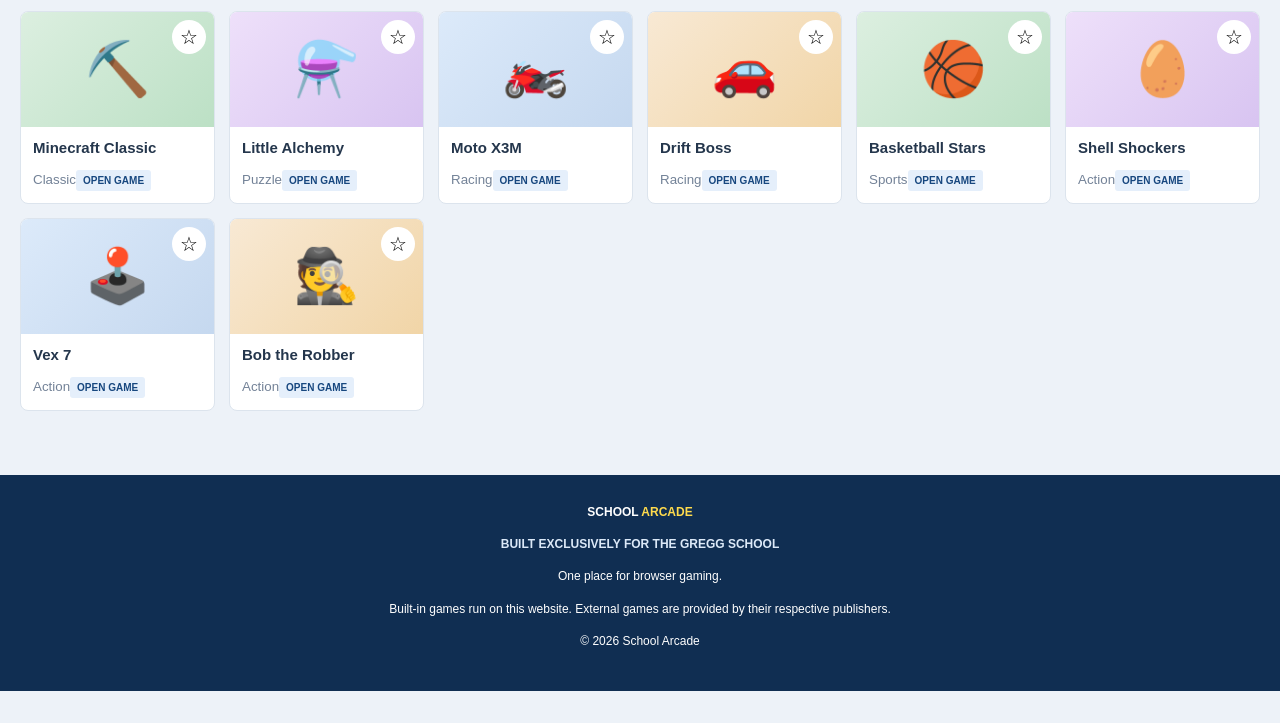
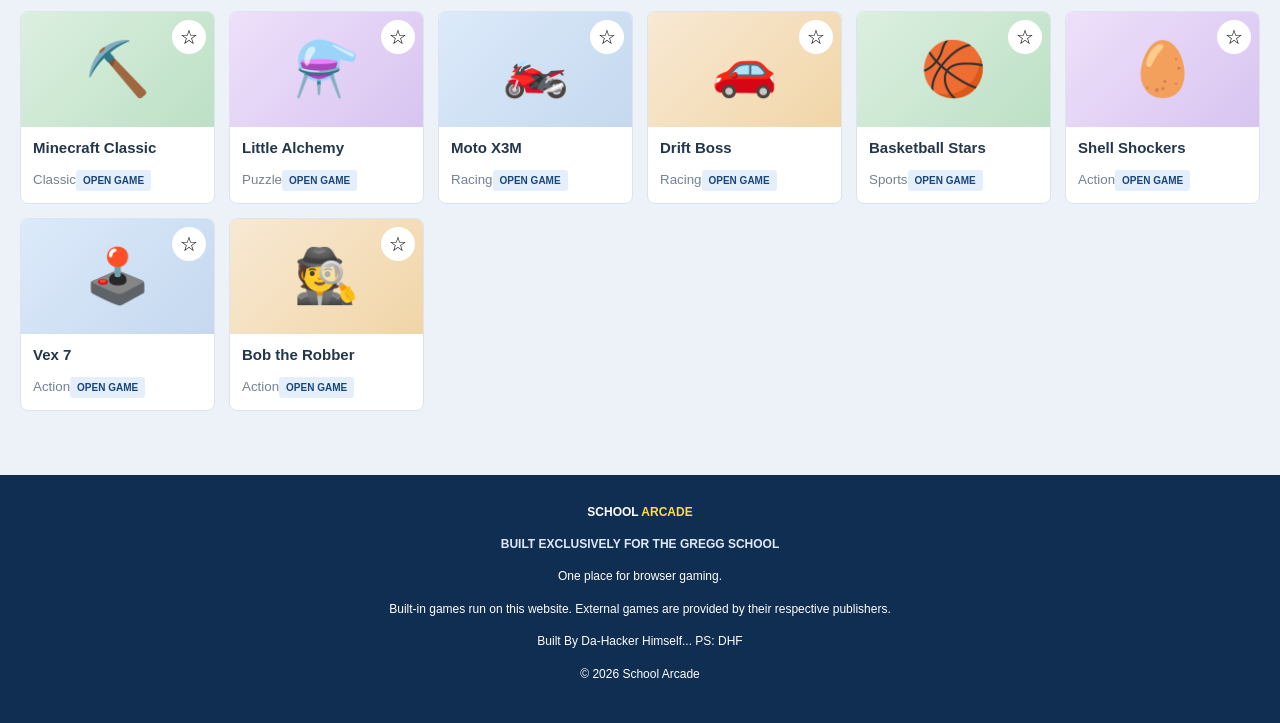
Before and after one commit to KoolCid424/fireflyfake, a plain HTML site: page super-hard-algebra.html in a window 1280 px wide. Shown: the part 2169-2892 px from the top of the page. Before the commit the page ends 2860 px from the top, so only its background shows below. Drawn offline with Linux system fonts and the light colour scheme.

Commit message:
Add footer note about creator to super-hard-algebra.html

```diff
--- a/super-hard-algebra.html
+++ b/super-hard-algebra.html
@@ -392,6 +392,7 @@ footer .school-footer {font-weight:bold;color:#dce9f8}
   <p class="school-footer">BUILT EXCLUSIVELY FOR THE GREGG SCHOOL</p>
   <p>One place for browser gaming.</p>
   <p>Built-in games run on this website. External games are provided by their respective publishers.</p>
+  <p>Built By Da-Hacker Himself... PS: DHF</p></p>
   <p>© 2026 School Arcade</p>
 </footer>
 
```
